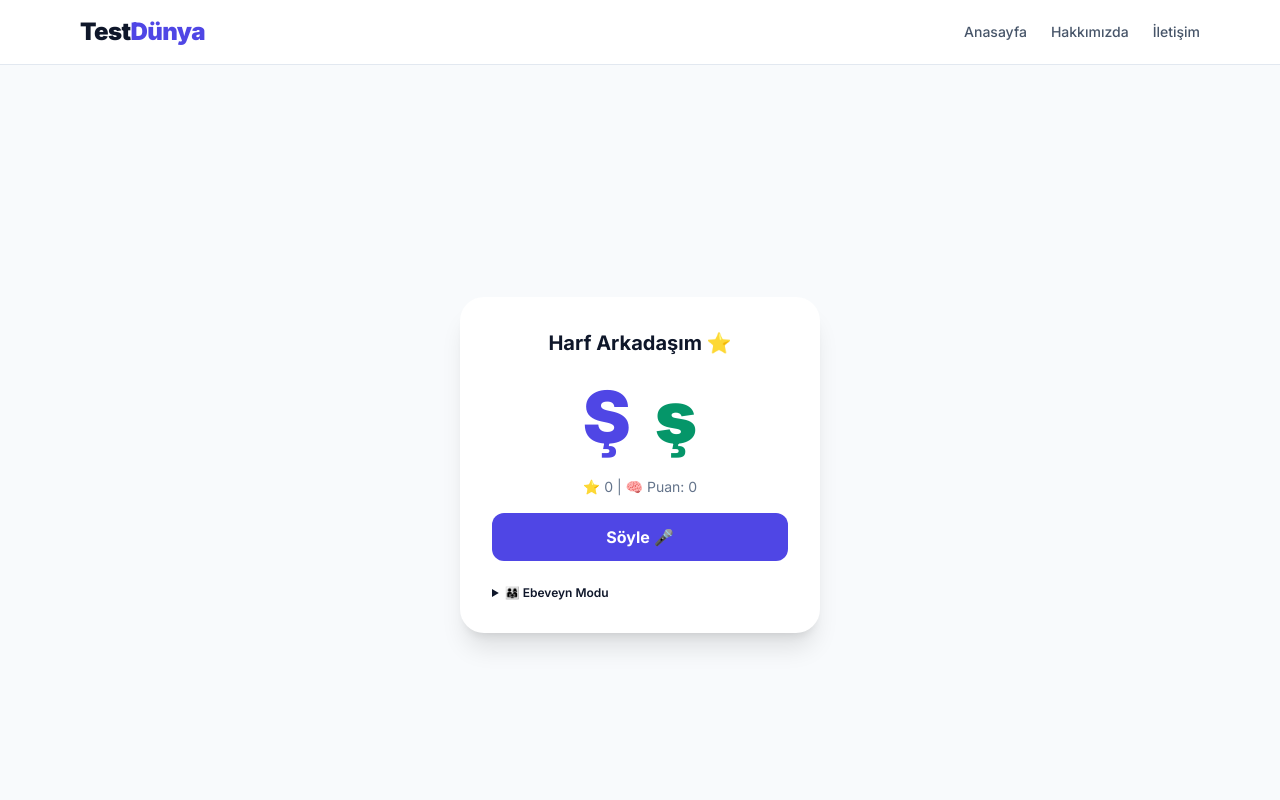
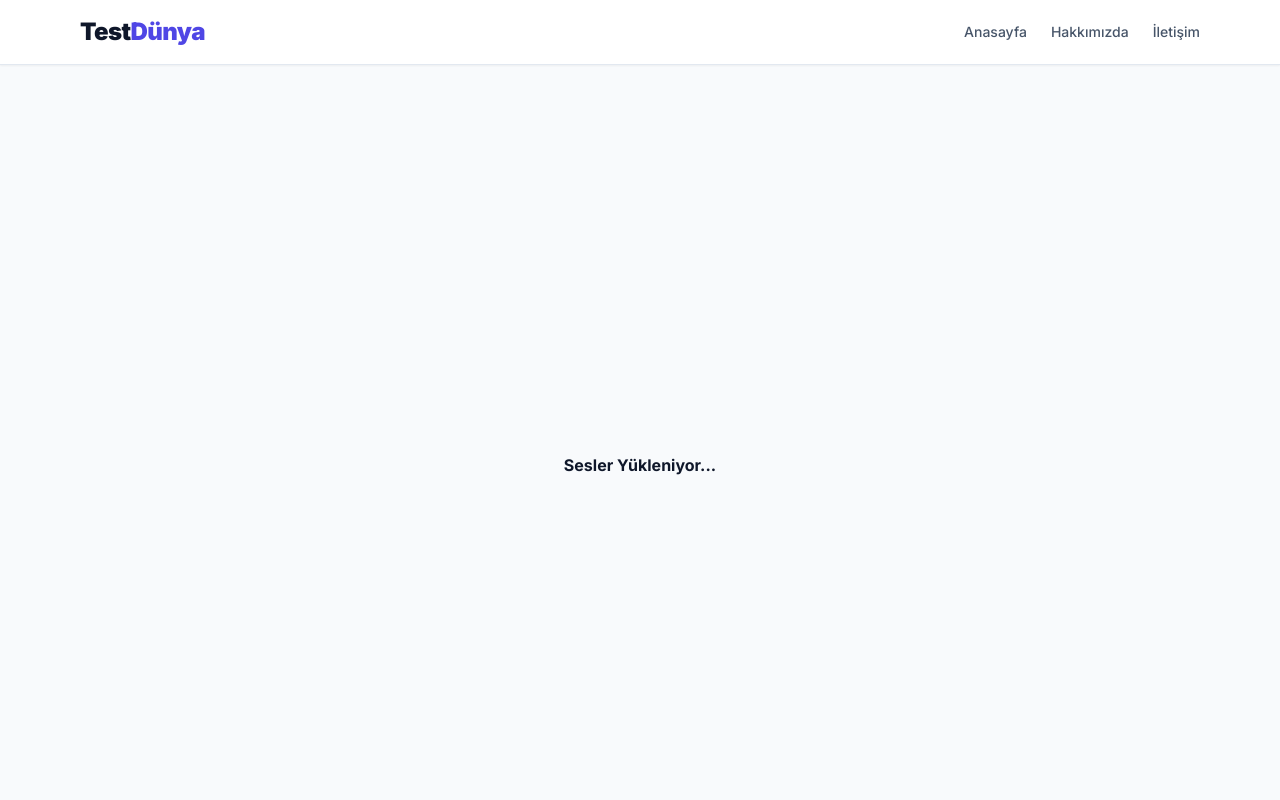
Before and after one commit to kuarkcoin/testdunya, a Next.js app: page /oyunlar/6-yas/alfabe-oyunu in a window 1280 px wide. Shown: the top 800 px of the page. Built offline with nearby package versions, Linux system fonts and the light colour scheme.

Commit message:
Enhance alphabet game phases and audio features

```diff
--- a/app/oyunlar/6-yas/alfabe-oyunu/page.tsx
+++ b/app/oyunlar/6-yas/alfabe-oyunu/page.tsx
@@ -2,7 +2,7 @@
 
 import React, { useCallback, useEffect, useMemo, useRef, useState } from "react";
 
-type Phase = "teach" | "turn" | "correct" | "wrong";
+type Phase = "teach" | "turn" | "listen" | "correct" | "wrong" | "loading";
 
 type Letter = {
   upper: string;
@@ -12,7 +12,7 @@ type Letter = {
 };
 
 const ALPHABET: Letter[] = [
-  { upper: "A", lower: "a", say: ["a"] },
+  { upper: "A", lower: "a", say: ["a", "akadem"] },
   { upper: "B", lower: "b", say: ["be", "b"] },
   { upper: "C", lower: "c", say: ["ce", "c"], hard: true },
   { upper: "Ç", lower: "ç", say: ["çe", "ç"], hard: true },
@@ -20,7 +20,7 @@ const ALPHABET: Letter[] = [
   { upper: "E", lower: "e", say: ["e"] },
   { upper: "F", lower: "f", say: ["fe", "f"] },
   { upper: "G", lower: "g", say: ["ge", "g"] },
-  { upper: "Ğ", lower: "ğ", say: ["yumuşak ge", "yumusak ge", "ğ"], hard: true },
+  { upper: "Ğ", lower: "ğ", say: ["yumuşak ge", "yumusak ge", "ğ", "yumuşak g"], hard: true },
   { upper: "H", lower: "h", say: ["he", "h"] },
   { upper: "I", lower: "ı", say: ["ı"], hard: true },
   { upper: "İ", lower: "i", say: ["i"], hard: true },
@@ -43,149 +43,187 @@ const ALPHABET: Letter[] = [
   { upper: "Z", lower: "z", say: ["ze", "z"] }
 ];
 
-const HARD_REPEAT_MULTIPLIER = 2;
-
 const normalizeTR = (s: string) =>
   s.toLocaleLowerCase("tr-TR").replace(/[^\p{L}]/gu, "").trim();
 
 export default function AlphabetGame() {
   const [queue, setQueue] = useState<Letter[]>([]);
   const [current, setCurrent] = useState<Letter | null>(null);
-  const [phase, setPhase] = useState<Phase>("teach");
-
+  const [phase, setPhase] = useState<Phase>("loading");
   const [score, setScore] = useState(0);
   const [stars, setStars] = useState(0);
-
-  const [stats, setStats] = useState<Record<string, { ok: number; wrong: number }>>(
-    {}
-  );
+  const [stats, setStats] = useState<Record<string, { ok: number; wrong: number }>>({});
 
   const trVoice = useRef<SpeechSynthesisVoice | null>(null);
+  const isSpeakingRef = useRef(false);
 
-  // 🎲 Karışık + zor harf ağırlıklı sıra
+  // 🔊 Sesleri yükle ve bekle
   useEffect(() => {
-    const weighted: Letter[] = [];
-    ALPHABET.forEach((l) => {
-      weighted.push(l);
-      if (l.hard) {
-        for (let i = 0; i < HARD_REPEAT_MULTIPLIER; i++) weighted.push(l);
+    const loadVoices = () => {
+      const voices = window.speechSynthesis.getVoices();
+      const tr = voices.find((v) => v.lang.startsWith("tr"));
+      if (tr) {
+        trVoice.current = tr;
+        if (phase === "loading") setPhase("teach");
       }
-    });
-    setQueue(weighted.sort(() => Math.random() - 0.5));
+    };
+    loadVoices();
+    window.speechSynthesis.onvoiceschanged = loadVoices;
+    return () => { window.speechSynthesis.onvoiceschanged = null; };
+  }, [phase]);
+
+  // 🎲 Karışık harf sırası oluştur
+  useEffect(() => {
+    const weighted = [...ALPHABET].sort(() => Math.random() - 0.5);
+    setQueue(weighted);
   }, []);
 
   useEffect(() => {
-    if (!queue.length) return;
-    setCurrent(queue[0]);
+    if (queue.length > 0) setCurrent(queue[0]);
   }, [queue]);
 
-  // 🔊 Türkçe ses
-  useEffect(() => {
-    const voices = speechSynthesis.getVoices();
-    trVoice.current = voices.find((v) => v.lang.startsWith("tr")) || null;
-  }, []);
+  const speak = useCallback((text: string, onEnd?: () => void) => {
+    if (typeof window === "undefined" || !window.speechSynthesis) return;
+    window.speechSynthesis.cancel();
 
-  const speak = useCallback((text: string) => {
-    speechSynthesis.cancel();
     const u = new SpeechSynthesisUtterance(text);
     u.lang = "tr-TR";
     if (trVoice.current) u.voice = trVoice.current;
-    speechSynthesis.speak(u);
+
+    u.onstart = () => { isSpeakingRef.current = true; };
+    u.onend = () => {
+      isSpeakingRef.current = false;
+      if (onEnd) onEnd();
+    };
+
+    window.speechSynthesis.speak(u);
   }, []);
 
+  // Faz değişim seslendirmeleri
   useEffect(() => {
-    if (!current) return;
-    if (phase === "teach")
+    if (!current || phase === "loading" || phase === "listen") return;
+
+    if (phase === "teach") {
       speak(`Bu büyük ${current.upper}, bu da küçük ${current.lower}. Söyle bakalım.`);
-    if (phase === "correct") speak("Harika! Çok güzel söyledin.");
-    if (phase === "wrong")
-      speak(`Bu ${current.upper}. Dinle: ${current.say[0]}`);
+    } else if (phase === "correct") {
+      speak("Harika! Çok güzel söyledin.", () => {
+        setTimeout(next, 1000);
+      });
+    } else if (phase === "wrong") {
+      speak(`Neredeyse oluyordu. Bu harf ${current.upper}. Bir daha deneyelim.`);
+    }
   }, [phase, current, speak]);
-
-  // 🎤 Speech Recognition
-  const listen = () => {
-    const w = window as any;
-    const SR = w.SpeechRecognition || w.webkitSpeechRecognition;
-    if (!SR || !current) return;
-
-    const rec = new SR();
-    rec.lang = "tr-TR";
-    rec.onresult = (e: any) => {
-      const said = normalizeTR(e.results[0][0].transcript);
-      const ok = current.say.some((s) => normalizeTR(s) === said);
-
-      setStats((p) => ({
-        ...p,
-        [current.upper]: {
-          ok: (p[current.upper]?.ok || 0) + (ok ? 1 : 0),
-          wrong: (p[current.upper]?.wrong || 0) + (!ok ? 1 : 0)
-        }
-      }));
-
-      if (ok) {
-        setScore((s) => s + 10);
-        setStars((s) => s + 1);
-        setPhase("correct");
-        setTimeout(next, 800);
-      } else {
-        setPhase("wrong");
-      }
-    };
-    rec.start();
-  };
 
   const next = () => {
     setQueue((q) => q.slice(1));
     setPhase("teach");
   };
 
-  if (!current)
-    return <div className="p-10 text-center text-xl">🎉 Tüm harfler tamamlandı!</div>;
+  // 🎤 Konuşma Tanıma (Speech Recognition)
+  const listen = () => {
+    const w = window as any;
+    const SR = w.SpeechRecognition || w.webkitSpeechRecognition;
+
+    if (!SR) {
+      alert("Tarayıcınız ses tanımayı desteklemiyor. Lütfen Chrome kullanın.");
+      return;
+    }
+
+    if (isSpeakingRef.current) return;
+
+    setPhase("listen");
+    const rec = new SR();
+    rec.lang = "tr-TR";
+    rec.continuous = false;
+
+    rec.onresult = (e: any) => {
+      const said = normalizeTR(e.results[0][0].transcript);
+      const isOk = current?.say.some((s) => normalizeTR(s) === said);
+
+      setStats((p) => ({
+        ...p,
+        [current!.upper]: {
+          ok: (p[current!.upper]?.ok || 0) + (isOk ? 1 : 0),
+          wrong: (p[current!.upper]?.wrong || 0) + (!isOk ? 1 : 0)
+        }
+      }));
+
+      if (isOk) {
+        setScore((s) => s + 10);
+        setStars((s) => s + 1);
+        setPhase("correct");
+      } else {
+        setPhase("wrong");
+      }
+    };
+
+    rec.onerror = () => {
+      setPhase("teach");
+    };
+
+    rec.start();
+  };
+
+  if (phase === "loading") return <div className="min-h-screen flex items-center justify-center font-bold">Sesler Yükleniyor...</div>;
+  if (!current) return <div className="min-h-screen flex items-center justify-center text-4xl font-black text-indigo-600">🎉 ALFABE BİTTİ!</div>;
 
   return (
-    <div className="min-h-screen bg-slate-50 flex items-center justify-center">
-      <div className="bg-white p-8 rounded-3xl shadow-xl w-[360px] text-center">
-        <h1 className="text-xl font-bold mb-2">Harf Arkadaşım ⭐</h1>
+    <div className="min-h-screen bg-slate-100 flex items-center justify-center p-4">
+      <div className="bg-white p-8 rounded-[2.5rem] shadow-2xl w-full max-w-sm text-center relative overflow-hidden border-8 border-indigo-50">
 
-        <div className="flex justify-center gap-6 my-6">
-          <div className="text-7xl font-black text-indigo-600">{current.upper}</div>
-          <div className="text-7xl font-black text-emerald-600">{current.lower}</div>
+        {/* Puan Durumu */}
+        <div className="flex justify-between items-center mb-6">
+          <div className="bg-amber-100 text-amber-700 px-4 py-1 rounded-full font-bold text-sm">⭐ {stars}</div>
+          <div className="bg-indigo-100 text-indigo-700 px-4 py-1 rounded-full font-bold text-sm">🧠 {score} Puan</div>
         </div>
 
-        <div className="mb-4 text-sm text-slate-500">
-          ⭐ {stars} | 🧠 Puan: {score}
+        <h1 className="text-2xl font-black text-slate-800 mb-8">Harf Arkadaşım</h1>
+
+        {/* Harf Kartları */}
+
+        <div className="flex justify-center gap-8 my-10 relative">
+          {phase === "listen" && (
+            <div className="absolute inset-0 flex items-center justify-center">
+              <div className="w-32 h-32 bg-indigo-500/10 rounded-full animate-ping"></div>
+            </div>
+          )}
+          <div className="text-8xl font-black text-indigo-600 drop-shadow-sm">{current.upper}</div>
+          <div className="text-8xl font-black text-emerald-600 drop-shadow-sm">{current.lower}</div>
         </div>
 
-        {phase === "teach" && (
-          <button
-            onClick={() => {
-              setPhase("turn");
-              listen();
-            }}
-            className="w-full bg-indigo-600 text-white py-3 rounded-xl font-bold"
-          >
-            Söyle 🎤
-          </button>
-        )}
+        {/* Aksiyon Butonları */}
+        <div className="space-y-4">
+          {phase === "listen" ? (
+            <div className="py-4 text-indigo-600 font-bold animate-pulse">Seni dinliyorum... 🎤</div>
+          ) : phase === "correct" ? (
+            <div className="py-4 text-emerald-600 font-bold text-xl">Harikasın! 🌟</div>
+          ) : (
+            <button
+              onClick={listen}
+              className={`w-full py-4 rounded-2xl font-black text-xl transition-all active:scale-95 shadow-lg ${
+                phase === "wrong"
+                ? "bg-white border-4 border-rose-500 text-rose-500"
+                : "bg-indigo-600 text-white hover:bg-indigo-500 shadow-indigo-200"
+              }`}
+            >
+              {phase === "wrong" ? "BİR DAHA DENE 🔄" : "SÖYLE 🎤"}
+            </button>
+          )}
+        </div>
 
-        {phase === "wrong" && (
-          <button
-            onClick={() => {
-              setPhase("turn");
-              listen();
-            }}
-            className="w-full border-2 border-indigo-600 text-indigo-600 py-3 rounded-xl font-bold"
-          >
-            Tekrar Dene 🔄
-          </button>
-        )}
-
-        {/* 👨‍👩‍👧 Ebeveyn Modu */}
-        <details className="mt-6 text-left text-xs">
-          <summary className="cursor-pointer font-semibold">👨‍👩‍👧 Ebeveyn Modu</summary>
-          <pre className="mt-2 bg-slate-100 p-2 rounded">
-{JSON.stringify(stats, null, 2)}
-          </pre>
+        {/* Ebeveyn Paneli */}
+        <details className="mt-10 text-left">
+          <summary className="text-xs font-bold text-slate-400 cursor-pointer hover:text-slate-600 transition">EBEVEYN MODU</summary>
+          <div className="mt-4 bg-slate-50 p-4 rounded-2xl max-h-40 overflow-y-auto border border-slate-100">
+            <h3 className="text-xs font-bold mb-2 border-b pb-1">Hata/Doğru İstatistiği:</h3>
+            {Object.entries(stats).map(([harf, s]) => (
+              <div key={harf} className="text-[10px] flex justify-between font-mono">
+                <span>Harf {harf}:</span>
+                <span className="text-emerald-600">✓{s.ok}</span>
+                <span className="text-rose-600">✗{s.wrong}</span>
+              </div>
+            ))}
+          </div>
         </details>
       </div>
     </div>
```
